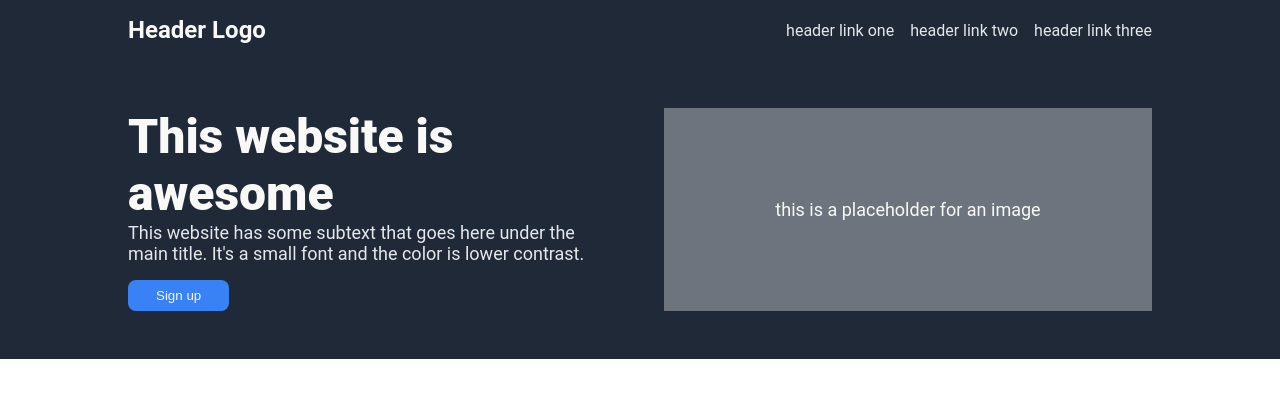
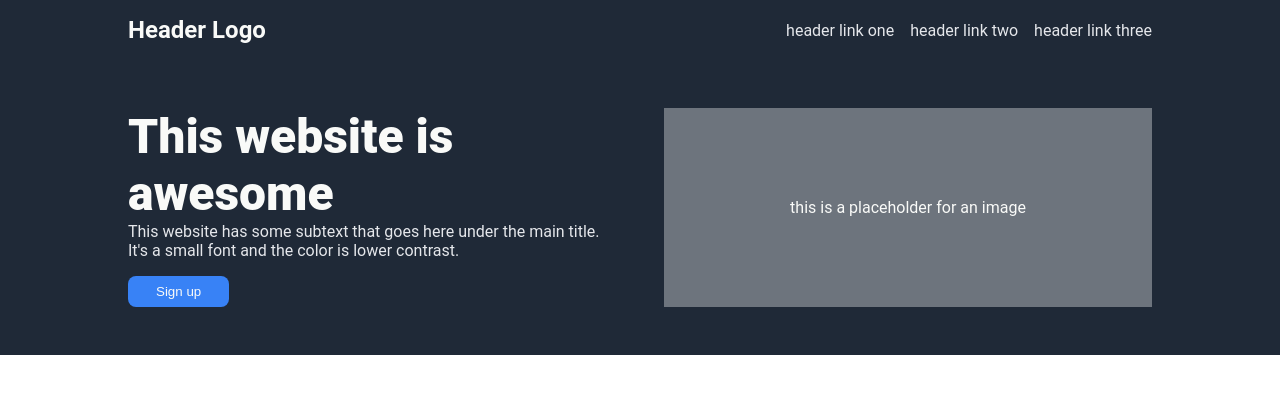
Before and after one commit to joshchurch95/odin-landing-page, a plain HTML site: page index.html in a window 1280 px wide. Drawn offline with Linux system fonts and the light colour scheme.

Commit message:
Remove landing paragraph text size

```diff
--- a/styles.css
+++ b/styles.css
@@ -63,10 +63,6 @@ header ul {
     font-weight: 900;
 }
 
-.landing p {
-    font-size: 18px;
-}
-
 .landing button {
     border: none;
     border-radius: 8px;
```
